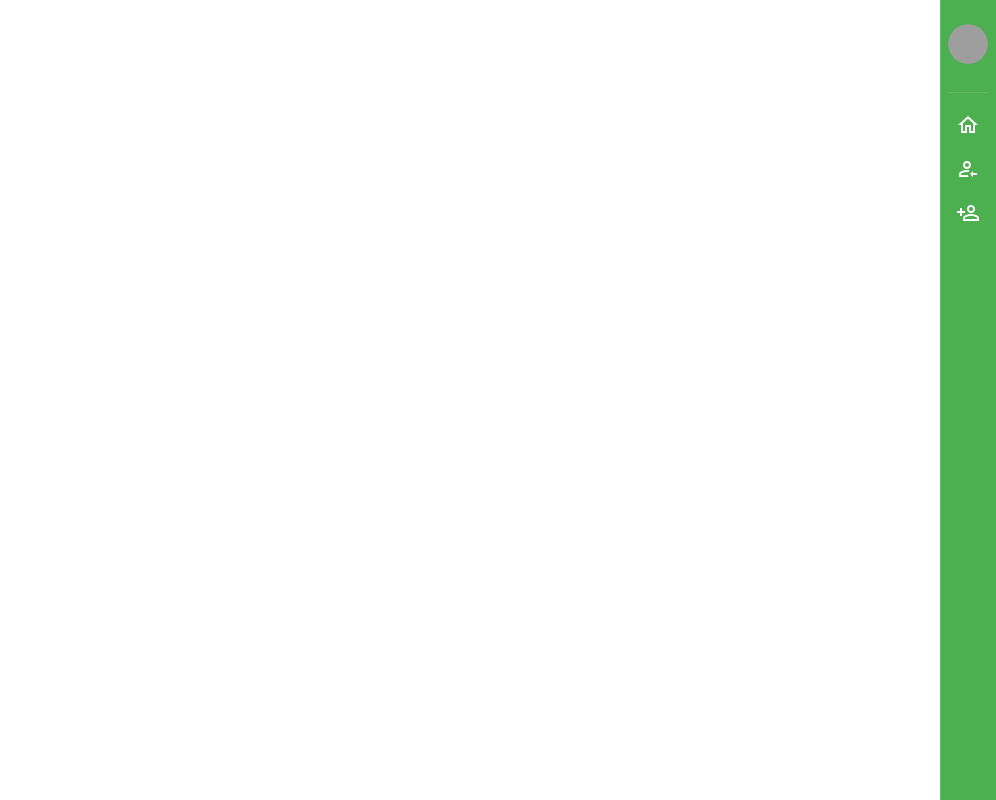
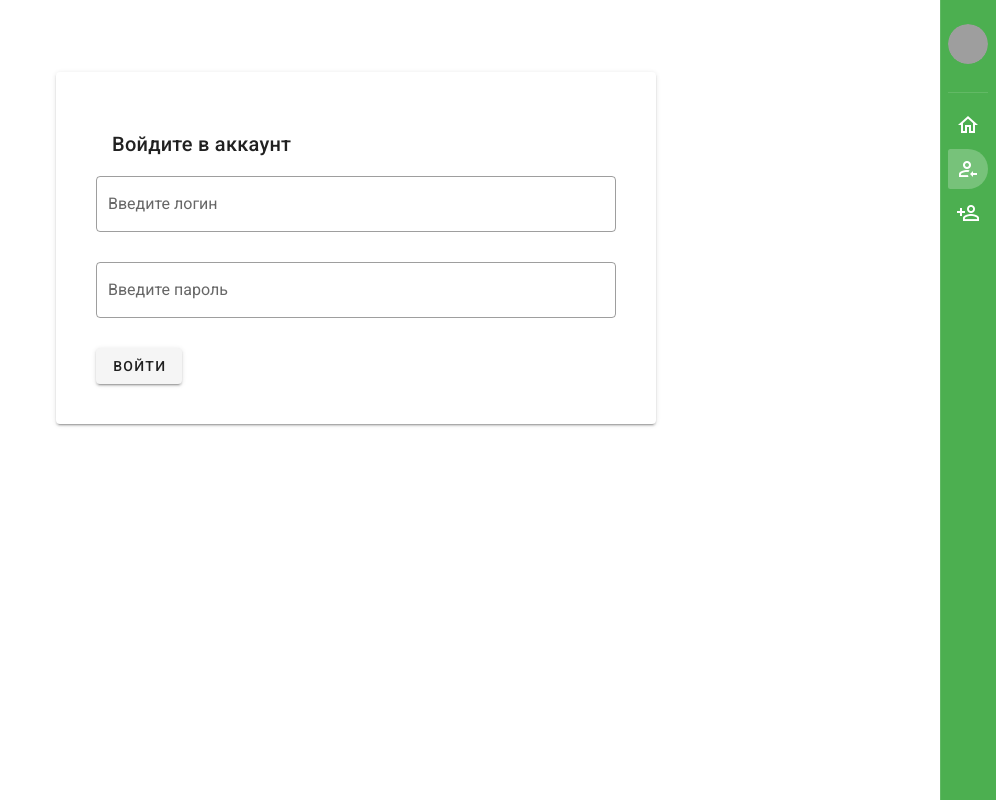
Before and after one commit to crpRuky/sn, a Vue app: page /login in a window 1280 px wide. Shown: the whole page, without its empty margins (284-1280 px from the left). Built offline with nearby package versions, Linux system fonts and the light colour scheme; grey boxes are pictures that could not be loaded.

Commit message:
current state - its broken

```diff
--- a/src/App.vue
+++ b/src/App.vue
@@ -34,7 +34,19 @@
           </v-list-item-content>
         </v-list-item>
 
-        <v-list-item link to="/users/1">
+
+
+        <v-list-item link to="/login" v-if="!current_user">
+          <v-list-item-icon>
+            <v-icon>mdi-account-arrow-left-outline</v-icon>
+          </v-list-item-icon>
+
+          <v-list-item-content>
+            <v-list-item-title class="text-left">Вход</v-list-item-title>
+          </v-list-item-content>
+        </v-list-item>
+
+        <v-list-item exact link :to="'/users/1'" v-else>
           <v-list-item-icon>
             <v-icon>mdi-account-arrow-left-outline</v-icon>
           </v-list-item-icon>
@@ -43,6 +55,8 @@
             <v-list-item-title class="text-left">Профиль</v-list-item-title>
           </v-list-item-content>
         </v-list-item>
+
+
 
         <v-list-item link to="/users" exact>
           <v-list-item-icon>
@@ -60,7 +74,7 @@
 
     <v-content class="px-12 py-3">
       <v-container fluid>
-        <router-view/>
+        <router-view v-on:login="updateUser($event)" />
       </v-container>
     </v-content>
 
@@ -76,7 +90,15 @@ export default {
 
   data: () => {
     return {
-      navigation: true
+      navigation: true,
+      current_user:null
+    }
+  },
+
+  methods: {
+    updateUser(user) {
+      this.current_user = user;
+      console.log(this.current_user);
     }
   }
 };
--- a/src/router/index.js
+++ b/src/router/index.js
@@ -19,6 +19,11 @@ const routes = [
     path: '/users',
     name: 'Friends',
     component: () => import('../views/Friends.vue')
+  },
+  {
+    path: '/login',
+    name: 'Login',
+    component: () => import('../views/Login.vue')
   }
 ]
 
--- /dev/null
+++ b/src/views/Login.vue
@@ -0,0 +1,67 @@
+<template>
+    <div class="d-flex justify-center">
+        <v-card width="600px" class="mt-12 pa-10">
+            <v-card-title>
+                Войдите в аккаунт
+            </v-card-title>
+
+            <v-text-field
+                label="Введите логин"
+                v-model="login"
+                outlined
+            ></v-text-field>
+
+            <v-text-field
+                label="Введите пароль"
+                v-model="password"
+                outlined
+            ></v-text-field>
+
+            <v-btn v-on:click="auth">
+                Войти
+            </v-btn>
+        </v-card>
+    </div>
+</template>
+
+<script>
+export default {
+  name: 'Login',
+  components: {
+  },
+  data() {
+      return {
+          password:'',
+          login:''
+      }
+  },
+  methods: {
+    auth(){
+      this.axios.get(`http://37.77.104.246/api/jsonstorage/?id=7cdf513fc9498220da55d99a46897284`)
+      .then((response) => {
+        let users = response.data;
+        let done = false;
+        for (let user of users) {
+            if (this.login == user.login && this.password == user.password) {
+                this.$emit('login', user)
+                this.$router.push('/users/4')
+                done = true;
+                break;
+            }
+        }
+        if (!done) {
+            window.alert("Неверный логин или пароль")
+        }
+      })
+    },
+  },
+  watch: {
+      route() {
+
+      }
+  },
+  mounted() {
+
+  }
+}
+</script>
--- a/src/views/Profile.vue
+++ b/src/views/Profile.vue
@@ -69,6 +69,7 @@ export default {
         this.email = response.data.email;
         this.city = response.data.address.city;
         this.company = response.data.company.name;
+        console.log(this.id)
       })
     },
     getUserPosts(){
```
